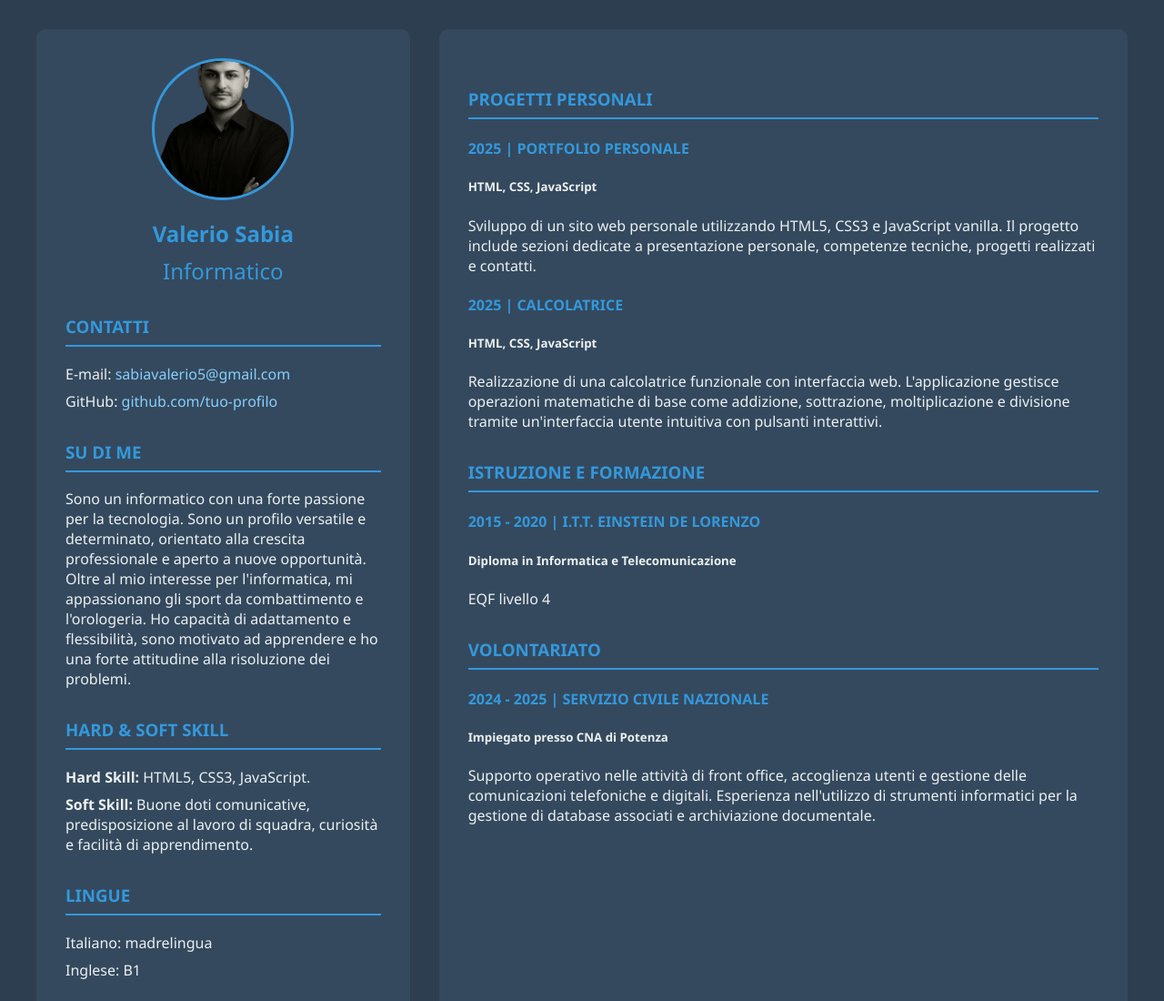
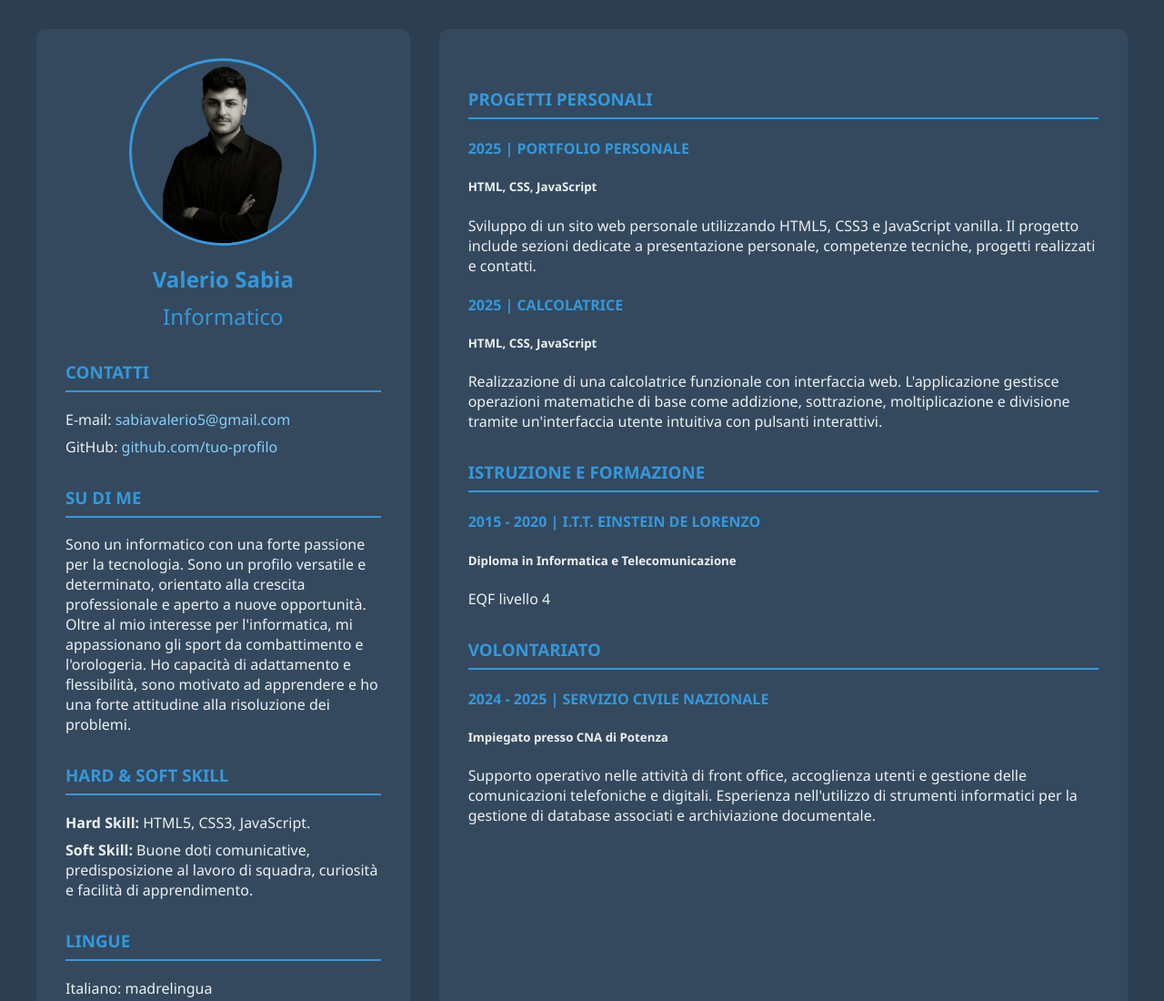
Before and after one commit to Vale21-dev/Vale21-dev.github.io, a website: page index.html in a window 1280 px wide. Shown: the top 1100 px of the page at 91% size. Drawn offline with Linux system fonts and the light colour scheme.

Commit message:
Aggiornata foto portfolio

```diff
--- a/style.css
+++ b/style.css
@@ -38,9 +38,9 @@ body {
 
 img {
   border-radius: 50%;
-  width: 150px;
-  height: 150px;
-  object-fit: cover;
+  width: 200px;
+  height: 200px;
+  object-fit: contain;
   display: block;
   margin: 0 auto 1rem;
   border: 3px solid var(--accent-color);
```
Also changed, not shown: index.html (+3 -1 lines).
